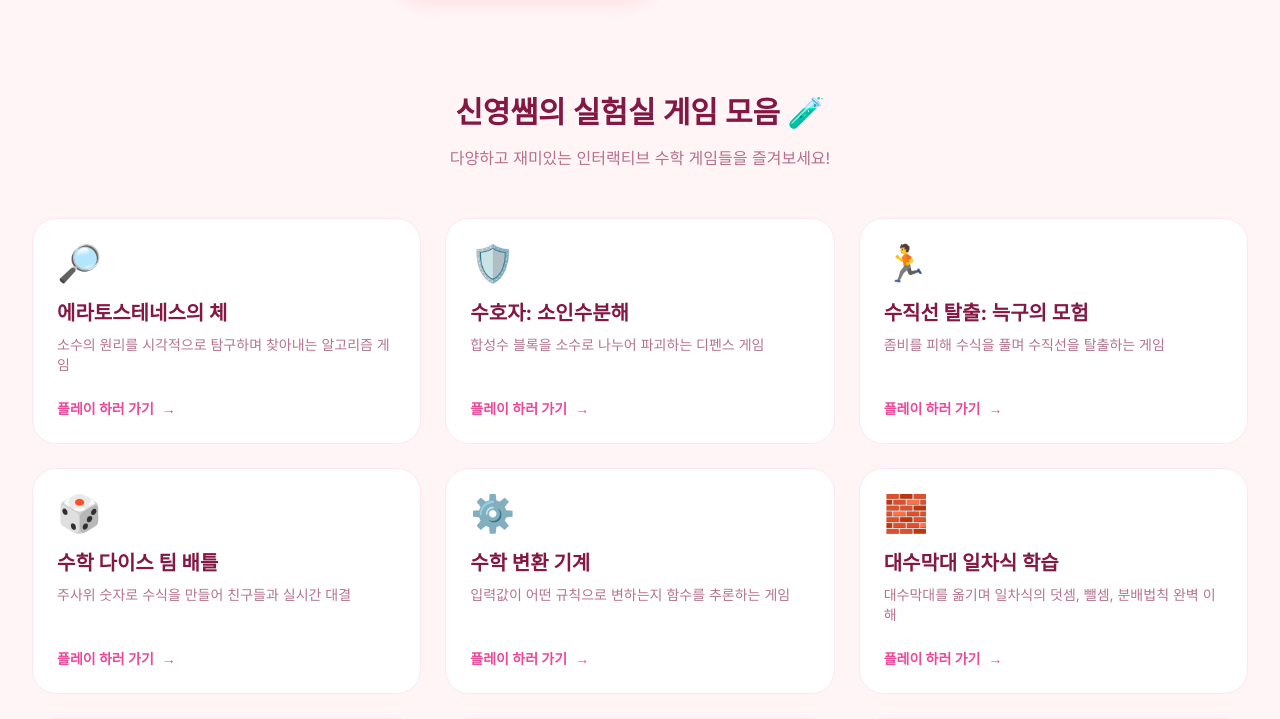
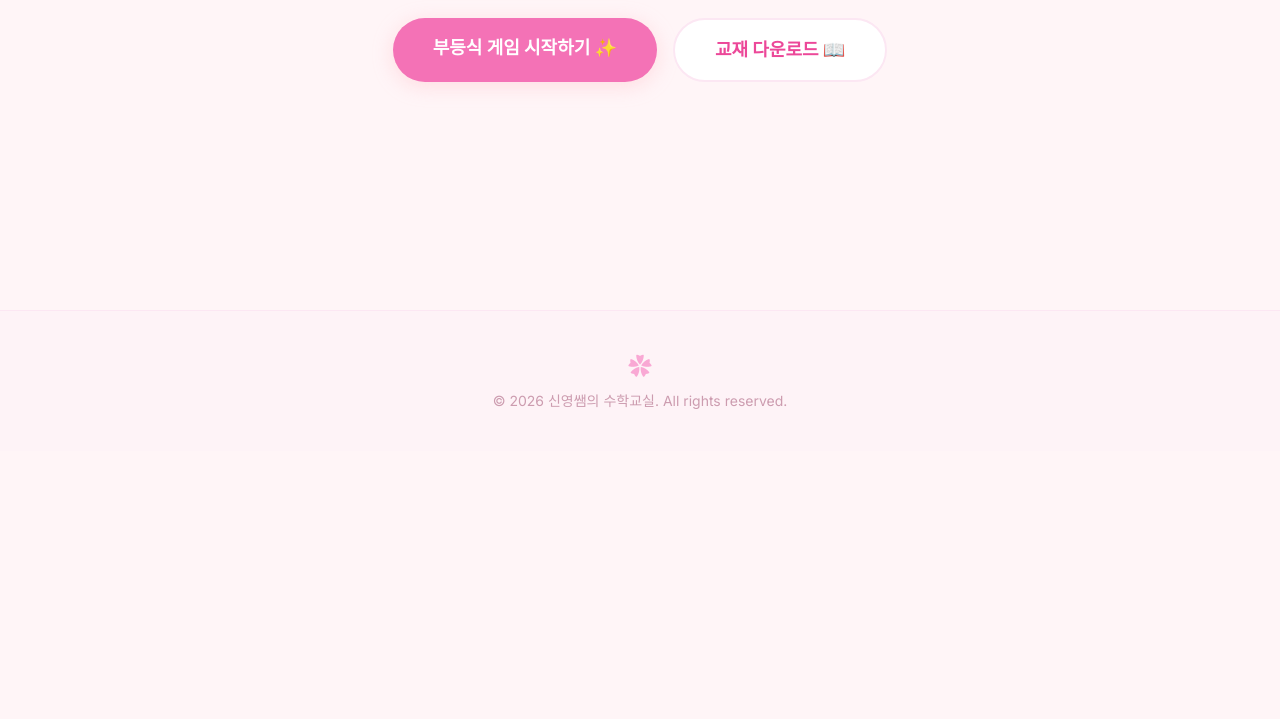
Before and after one commit to mathshin25-collab/shinyoung, a Next.js app: page / in a window 1280 px wide. Shown: the part 427-1146 px from the top of the page. After the commit the page ends 878 px from the top, so only its background shows below. Built offline with nearby package versions, Linux system fonts and the light colour scheme.

Commit message:
Revert: Remove external games list

```diff
--- a/app/page.tsx
+++ b/app/page.tsx
@@ -27,47 +27,9 @@ export default function Home() {
         </div>
       </div>
 
-      {/* 신영쌤의 실험실 링크 섹션 */}
+      {/* 여기에 새로운 섹션(컴포넌트)을 추가하세요 (예: 최신 강의 목록, 수강 후기 등) */}
       <div className="mt-24 w-full max-w-7xl mx-auto">
-        <div className="text-center mb-12">
-          <h2 className="text-3xl font-bold text-pink-900 dark:text-pink-100 mb-4">신영쌤의 실험실 게임 모음 🧪</h2>
-          <p className="text-pink-900/60 dark:text-pink-100/60">다양하고 재미있는 인터랙티브 수학 게임들을 즐겨보세요!</p>
-        </div>
-
-        <div className="grid grid-cols-1 sm:grid-cols-2 lg:grid-cols-3 gap-6">
-          {[
-            { title: "에라토스테네스의 체", emoji: "🔎", desc: "소수의 원리를 시각적으로 탐구하며 찾아내는 알고리즘 게임", url: "https://mathmath-psi.vercel.app/programs/sieve.html" },
-            { title: "수호자: 소인수분해", emoji: "🛡️", desc: "합성수 블록을 소수로 나누어 파괴하는 디펜스 게임", url: "https://mathmath-psi.vercel.app/programs/game.html" },
-            { title: "수직선 탈출: 늑구의 모험", emoji: "🏃", desc: "좀비를 피해 수식을 풀며 수직선을 탈출하는 게임", url: "https://mathmath-psi.vercel.app/programs/zombie_escape.html" },
-            { title: "수학 다이스 팀 배틀", emoji: "🎲", desc: "주사위 숫자로 수식을 만들어 친구들과 실시간 대결", url: "https://mathmath-psi.vercel.app/programs/math_dice.html" },
-            { title: "수학 변환 기계", emoji: "⚙️", desc: "입력값이 어떤 규칙으로 변하는지 함수를 추론하는 게임", url: "https://mathmath-psi.vercel.app/programs/transformer.html" },
-            { title: "대수막대 일차식 학습", emoji: "🧱", desc: "대수막대를 옮기며 일차식의 덧셈, 뺄셈, 분배법칙 완벽 이해", url: "https://mathmath-psi.vercel.app/programs/algebra_tiles.html" },
-            { title: "신영쌤의 대수저울", emoji: "⚖️", desc: "양변에 같은 연산을 하여 일차방정식의 해를 구하는 저울 게임", url: "https://mathmath-psi.vercel.app/programs/algebra_balance.html" },
-            { title: "일차방정식 릴레이 배틀", emoji: "🏃‍♂️", desc: "팀원들과 협력하여 일차방정식을 빠르게 해결하는 릴레이", url: "https://mathmath-psi.vercel.app/programs/equation_relay.html" },
-            { title: "일차방정식 방탈출", emoji: "🚪", desc: "일차방정식의 비밀을 풀어 스산한 저택을 탈출하세요", url: "https://mathmath-psi.vercel.app/programs/escape_room.html" },
-            { title: "좌표평면 오목두기", emoji: "⚫⚪", desc: "X, Y 좌표를 직접 선택하며 오목을 두는 좌표평면 학습", url: "https://mathmath-psi.vercel.app/programs/omok.html" },
-            { title: "회전체 탐구", emoji: "🌀", desc: "직접 그린 단면을 회전시켜 3D 회전체를 만들어보는 실험", url: "https://mathmath-psi.vercel.app/programs/solids_of_revolution.html" },
-            { title: "그래프 탐구 연구소", emoji: "📈", desc: "카트를 운전하며 시간-거리 그래프의 원리를 탐구", url: "https://mathmath-psi.vercel.app/programs/graph_challenge.html" },
-            { title: "항아리 물채우기", emoji: "🏺", desc: "채우는 속도가 다른 항아리로 최소공배수 시각화 탐구", url: "https://mathmath-psi.vercel.app/programs/water_jar.html" },
-            { title: "반려식물 성장 일기", emoji: "🪴", desc: "식물을 돌보고 기록하며 좌표평면과 함수의 관계 탐구", url: "https://mathmath-psi.vercel.app/programs/plant_diary.html" },
-            { title: "수학네컷", emoji: "📸", desc: "수학적인 이모지와 스티커로 나만의 소중한 사진 꾸미기", url: "https://mathmath-psi.vercel.app/programs/math4cut.html" }
-          ].map((game, i) => (
-            <a
-              key={i}
-              href={game.url}
-              target="_blank"
-              rel="noopener noreferrer"
-              className="flex flex-col bg-white dark:bg-pink-950/20 p-6 rounded-3xl border border-pink-100 dark:border-pink-900 transition-all hover:-translate-y-2 hover:shadow-[0_10px_30px_rgba(255,182,193,0.3)] dark:hover:shadow-none group"
-            >
-              <div className="text-4xl mb-4 group-hover:scale-110 transition-transform origin-left">{game.emoji}</div>
-              <h3 className="text-xl font-bold text-pink-900 dark:text-pink-100 mb-2">{game.title}</h3>
-              <p className="text-sm text-pink-900/60 dark:text-pink-100/60 flex-grow mb-6">{game.desc}</p>
-              <div className="flex items-center text-pink-500 font-bold text-sm">
-                플레이 하러 가기 <span className="ml-2 group-hover:translate-x-1 transition-transform">→</span>
-              </div>
-            </a>
-          ))}
-        </div>
+        {/* <SectionComponent /> */}
       </div>
     </div>
   );
```
